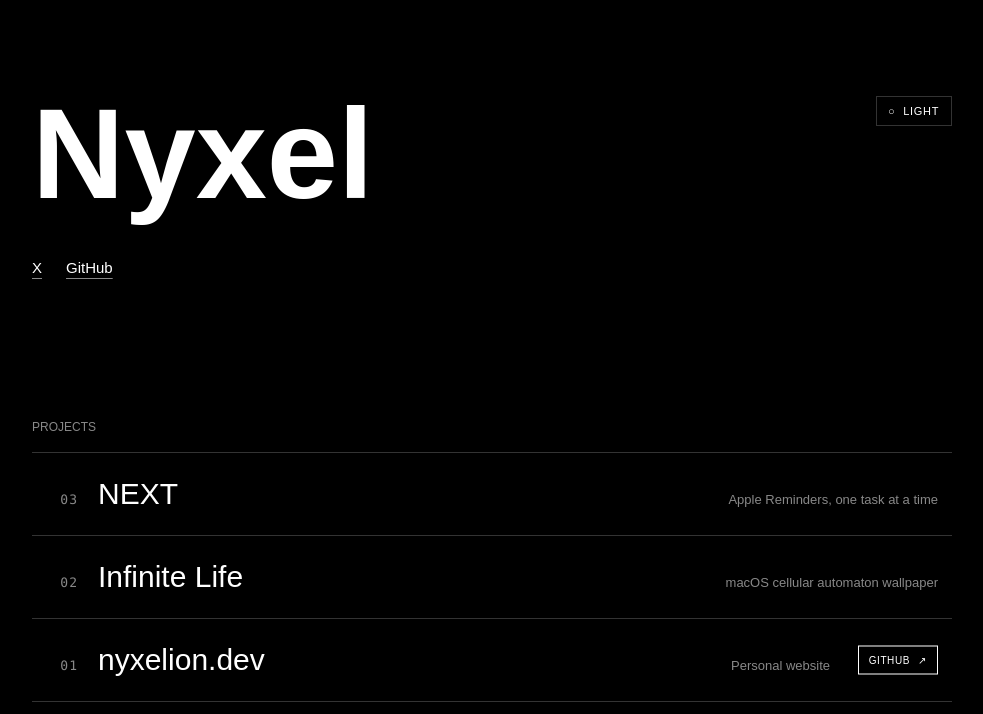
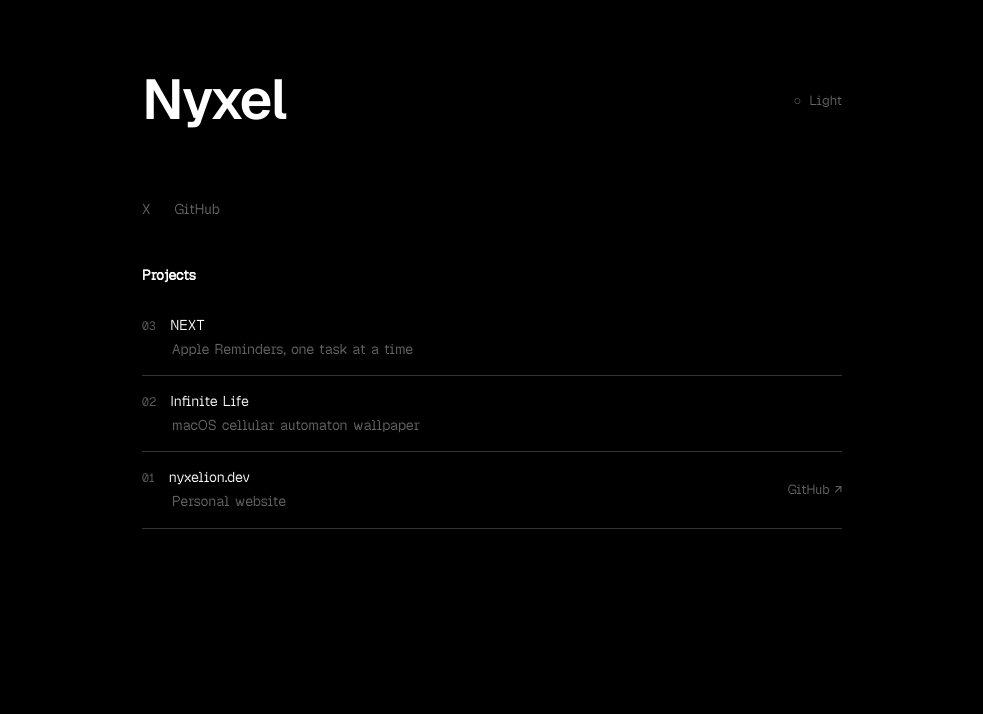
Before and after one commit to Nyxeli0n/nyxel-site, a Next.js app: page / in a window 1280 px wide. Shown: the top 714 px of the page, without its empty margins (148-1131 px from the left). Built offline with nearby package versions, Linux system fonts and the light colour scheme.

Commit message:
Updated fonts and layout

```diff
--- a/app/globals.css
+++ b/app/globals.css
@@ -1,8 +1,10 @@
 :root {
   --background: #000;
   --foreground: #fff;
-  --muted: #888;
+  --muted: #666;
   --line: #333;
+  --font-body: var(--font-geist-pixel), ui-monospace, monospace;
+  --font-display: var(--font-geist-sans), system-ui, sans-serif;
   color-scheme: dark;
 }
 
@@ -27,9 +29,15 @@ body {
 }
 
 body {
-  font-family: Arial, Helvetica, sans-serif;
+  font-family: var(--font-body);
+  font-size: 14px;
   letter-spacing: 0;
   transition: background-color 240ms ease, color 240ms ease;
+}
+
+::selection {
+  color: var(--background);
+  background: var(--foreground);
 }
 
 a {
@@ -38,201 +46,220 @@ a {
 }
 
 main {
-  width: min(100% - 40px, 920px);
+  width: min(100% - 32px, 700px);
   margin: 0 auto;
-  padding: clamp(64px, 12vh, 140px) 0 80px;
+  padding: 0 0 96px;
 }
 
 .site-head {
   display: flex;
-  align-items: flex-start;
+  align-items: center;
   justify-content: space-between;
   gap: 24px;
+  min-height: 12.5rem;
 }
 
 h1 {
   margin: 0;
-  font-size: clamp(64px, 11vw, 128px);
+  font-family: var(--font-display);
+  font-size: clamp(40px, 8vw, 56px);
   font-weight: 600;
-  line-height: 0.9;
+  line-height: 1;
+  letter-spacing: -0.03em;
 }
 
 .theme-toggle {
   display: inline-flex;
   align-items: center;
   gap: 8px;
-  min-width: 76px;
-  padding: 8px 11px;
-  border: 1px solid var(--line);
+  padding: 0;
+  border: 0;
   background: transparent;
-  color: var(--foreground);
+  color: var(--muted);
   cursor: pointer;
   font: inherit;
-  font-size: 11px;
-  letter-spacing: 0.06em;
-  text-transform: uppercase;
-  transition: background-color 180ms ease, border-color 180ms ease,
-    color 180ms ease;
+  font-size: 13px;
+  transition: color 180ms ease;
 }
 
 .theme-toggle:hover {
-  border-color: var(--foreground);
-  background: var(--foreground);
-  color: var(--background);
+  color: var(--foreground);
 }
 
 .contacts {
   display: flex;
   flex-wrap: wrap;
   gap: 24px;
-  margin-top: 48px;
-  font-size: 15px;
+  margin: 0 0 48px;
+  font-size: 14px;
 }
 
 .contacts a {
-  text-decoration: underline;
-  text-decoration-color: var(--muted);
-  text-underline-offset: 5px;
+  color: var(--muted);
+  transition: color 180ms ease;
 }
 
 .contacts a:hover {
-  text-decoration-color: var(--foreground);
+  color: var(--foreground);
 }
 
-section {
-  margin-top: clamp(96px, 18vh, 180px);
+.projects {
+  margin: 0;
 }
 
 h2 {
-  margin: 0 0 18px;
-  color: var(--muted);
-  font-size: 12px;
-  font-weight: 400;
-  text-transform: uppercase;
+  margin: 0 0 16px;
+  color: var(--foreground);
+  font-size: 14px;
+  font-weight: 700;
 }
 
 ul {
   margin: 0;
   padding: 0;
-  border-top: 1px solid var(--line);
   list-style: none;
 }
 
 .project-card {
   position: relative;
+  display: flex;
+  align-items: baseline;
+  justify-content: space-between;
+  gap: 24px;
   border-bottom: 1px solid var(--line);
-  transition: background-color 220ms ease, color 220ms ease,
-    opacity 220ms ease, filter 220ms ease, transform 220ms ease;
+  transition: border-color 0.3s ease;
+}
+
+.project-card::after {
+  content: "";
+  position: absolute;
+  bottom: -1px;
+  left: 0;
+  width: 0;
+  height: 1px;
+  background: var(--foreground);
+  transition: width 0.3s ease-out;
+  pointer-events: none;
+}
+
+@media (hover: hover) and (pointer: fine) {
+  .project-card:hover,
+  .project-card:focus-within {
+    border-color: var(--foreground);
+  }
+
+  .project-card:hover::after,
+  .project-card:focus-within::after {
+    width: 100%;
+  }
 }
 
 .project-link {
-  display: grid;
-  grid-template-columns: 32px minmax(0, 1fr) auto;
-  align-items: baseline;
-  gap: 20px;
-  padding: 24px 14px;
+  display: block;
+  flex: 1;
+  min-width: 0;
+  padding: 16px 0;
 }
 
-.project-card:has(.project-source) .project-link {
-  padding-right: 122px;
+.project-main {
+  display: flex;
+  flex-direction: column;
+  gap: 4px;
 }
 
-.project-card:hover,
-.project-card:focus-within {
-  background: var(--foreground);
-  color: var(--background);
-  transform: translateX(4px);
-}
-
-ul:has(.project-card:hover) .project-card:not(:hover),
-ul:has(.project-card:focus-within) .project-card:not(:focus-within) {
-  opacity: 0.2;
-  filter: grayscale(1);
-}
-
-.project-link > span {
-  font-size: clamp(20px, 3vw, 30px);
-}
-
-.project-link small {
-  color: var(--muted);
-  font-size: 13px;
-  text-align: right;
-  transition: color 220ms ease;
+.project-title-row {
+  display: flex;
+  align-items: baseline;
+  gap: 14px;
 }
 
 .project-number {
-  font-family: "SFMono-Regular", Consolas, "Liberation Mono", monospace;
-  font-size: 10px;
-  letter-spacing: 0.08em;
-  text-align: left;
+  flex-shrink: 0;
+  color: var(--muted);
+  font-size: 12px;
+  line-height: 1.4;
 }
 
-.project-card:hover .project-link small,
-.project-card:focus-within .project-link small {
-  color: var(--background);
+.project-name {
+  font-size: 14px;
+  font-weight: 400;
+  line-height: 1.4;
+}
+
+.project-description {
+  margin: 0;
+  padding-left: 30px;
+  color: var(--muted);
+  font-size: 14px;
+  line-height: 1.4;
 }
 
 .project-source {
-  position: absolute;
-  z-index: 2;
-  top: 50%;
-  right: 14px;
-  display: inline-flex;
-  align-items: center;
-  gap: 8px;
-  padding: 8px 10px;
-  border: 1px solid var(--foreground);
-  background: var(--background);
-  color: var(--foreground);
-  font-size: 10px;
-  letter-spacing: 0.06em;
-  text-transform: uppercase;
-  transform: translateY(-50%);
-  transition: background-color 180ms ease, color 180ms ease,
-    opacity 180ms ease;
+  flex-shrink: 0;
+  align-self: center;
+  color: var(--muted);
+  font-size: 13px;
+  white-space: nowrap;
+  transition: color 180ms ease;
 }
 
 .project-source:hover,
 .project-source:focus-visible {
-  background: var(--foreground);
-  color: var(--background);
+  color: var(--foreground);
 }
 
 a:focus-visible,
 button:focus-visible {
   outline: 1px solid var(--foreground);
-  outline-offset: 6px;
+  outline-offset: 4px;
+}
+
+@keyframes fadeIn {
+  from {
+    opacity: 0;
+    transform: translateY(10px);
+  }
+  to {
+    opacity: 1;
+    transform: translateY(0);
+  }
+}
+
+.fade-in {
+  opacity: 0;
+  animation: fadeIn 0.5s ease-out forwards;
+}
+
+.delay-1 {
+  animation-delay: 0.1s;
+}
+
+.delay-2 {
+  animation-delay: 0.2s;
+}
+
+.delay-3 {
+  animation-delay: 0.3s;
 }
 
 @media (max-width: 560px) {
   main {
-    width: min(100% - 32px, 920px);
-    padding-top: 64px;
+    width: min(100% - 24px, 700px);
   }
 
-  section {
-    margin-top: 100px;
+  .site-head {
+    min-height: 8rem;
   }
 
-  .project-link {
-    grid-template-columns: 28px minmax(0, 1fr);
-    gap: 8px;
-  }
-
-  .project-card:has(.project-source) .project-link {
-    padding-right: 94px;
-  }
-
-  .project-description {
-    grid-column: 2;
-    margin-top: 8px;
-    text-align: left;
+  .project-card {
+    flex-wrap: wrap;
+    gap: 0;
   }
 
   .project-source {
-    right: 10px;
-    padding: 7px 8px;
+    width: 100%;
+    padding: 0 0 14px 30px;
+    align-self: flex-start;
   }
 }
 
@@ -240,6 +267,13 @@ button:focus-visible {
   *,
   *::before,
   *::after {
+    animation-duration: 0.01ms !important;
+    animation-iteration-count: 1 !important;
     transition-duration: 0.01ms !important;
   }
+
+  .fade-in {
+    opacity: 1;
+    transform: none;
+  }
 }
--- a/app/layout.tsx
+++ b/app/layout.tsx
@@ -1,7 +1,21 @@
 import type { Metadata } from "next";
+import localFont from "next/font/local";
 import { Analytics } from "@vercel/analytics/next";
 import { SpeedInsights } from "@vercel/speed-insights/next";
 import "./globals.css";
+
+const geistSans = localFont({
+  src: "./fonts/Geist-Variable.woff2",
+  variable: "--font-geist-sans",
+  weight: "100 900",
+  display: "swap",
+});
+
+const geistPixel = localFont({
+  src: "./fonts/GeistPixel-Square.woff2",
+  variable: "--font-geist-pixel",
+  display: "swap",
+});
 
 export const metadata: Metadata = {
   title: "Nyxel",
@@ -29,7 +43,11 @@ export default function RootLayout({
   children: React.ReactNode;
 }>) {
   return (
-    <html lang="en" suppressHydrationWarning>
+    <html
+      lang="en"
+      className={`${geistSans.variable} ${geistPixel.variable}`}
+      suppressHydrationWarning
+    >
       <head>
         <script dangerouslySetInnerHTML={{ __html: themeScript }} />
       </head>
--- a/app/page.tsx
+++ b/app/page.tsx
@@ -53,7 +53,7 @@ export default function Home() {
 
   return (
     <main>
-      <div className="site-head">
+      <header className="site-head fade-in">
         <h1>Nyxel</h1>
         <button
           className="theme-toggle"
@@ -64,9 +64,9 @@ export default function Home() {
           <span aria-hidden="true">{isDark ? "○" : "●"}</span>
           {isDark ? "Light" : "Dark"}
         </button>
-      </div>
+      </header>
 
-      <nav className="contacts" aria-label="Contact">
+      <nav className="contacts fade-in delay-1" aria-label="Contact">
         {contacts.map((contact) => (
           <a
             key={contact.label}
@@ -79,7 +79,7 @@ export default function Home() {
         ))}
       </nav>
 
-      <section aria-labelledby="projects-title">
+      <section className="projects fade-in delay-2" aria-labelledby="projects-title">
         <h2 id="projects-title">Projects</h2>
         <ul>
           {projects.map((project) => (
@@ -90,9 +90,13 @@ export default function Home() {
                 target={project.newTab ? "_blank" : undefined}
                 rel={project.newTab ? "noreferrer" : undefined}
               >
-                <small className="project-number">{project.number}</small>
-                <span>{project.name}</span>
-                <small className="project-description">{project.description}</small>
+                <div className="project-main">
+                  <div className="project-title-row">
+                    <small className="project-number">{project.number}</small>
+                    <span className="project-name">{project.name}</span>
+                  </div>
+                  <p className="project-description">{project.description}</p>
+                </div>
               </a>
               {project.sourceHref && (
                 <a
```
Also changed, not shown: app/fonts/Geist-Variable.woff2 (added), app/fonts/GeistPixel-Square.woff2 (added).
